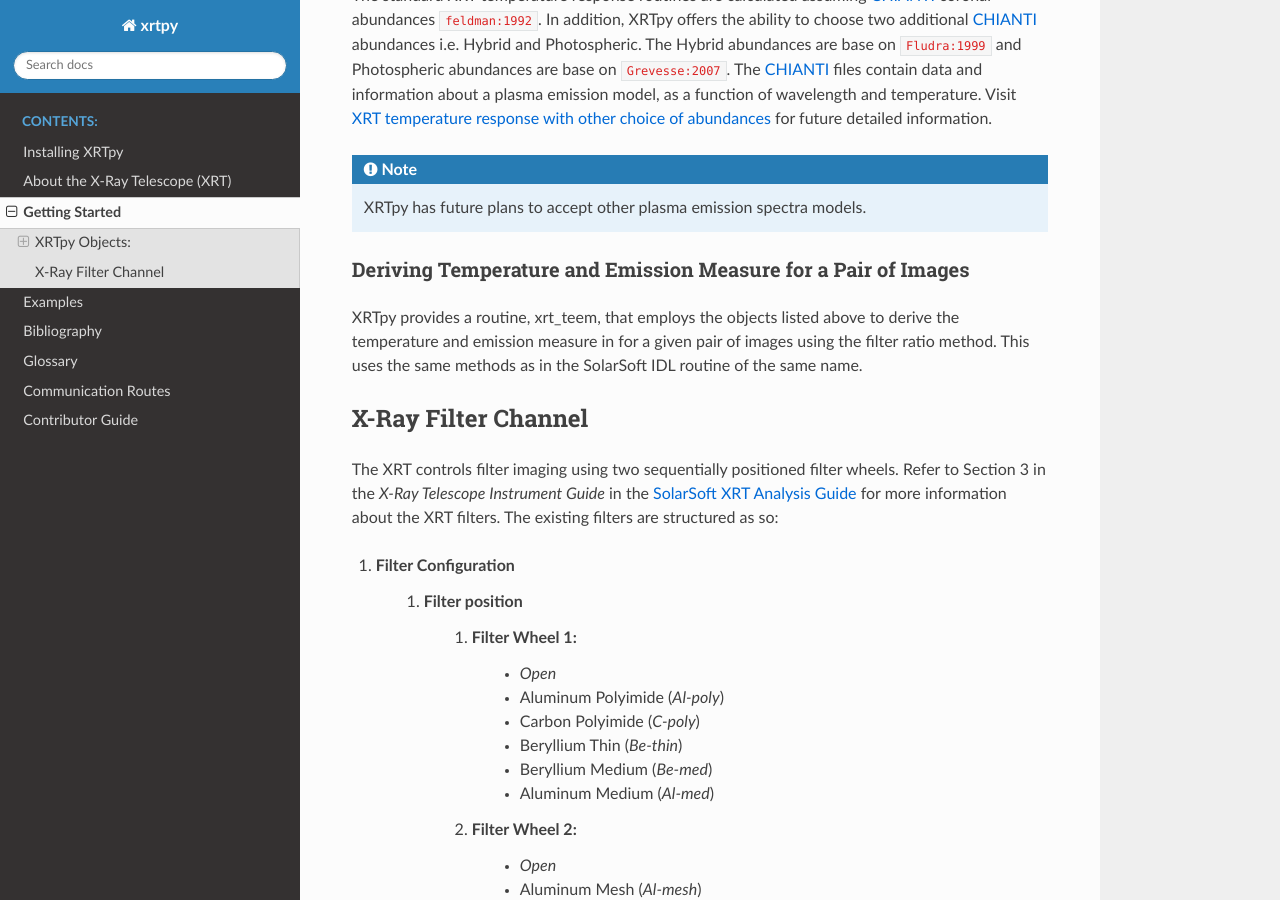
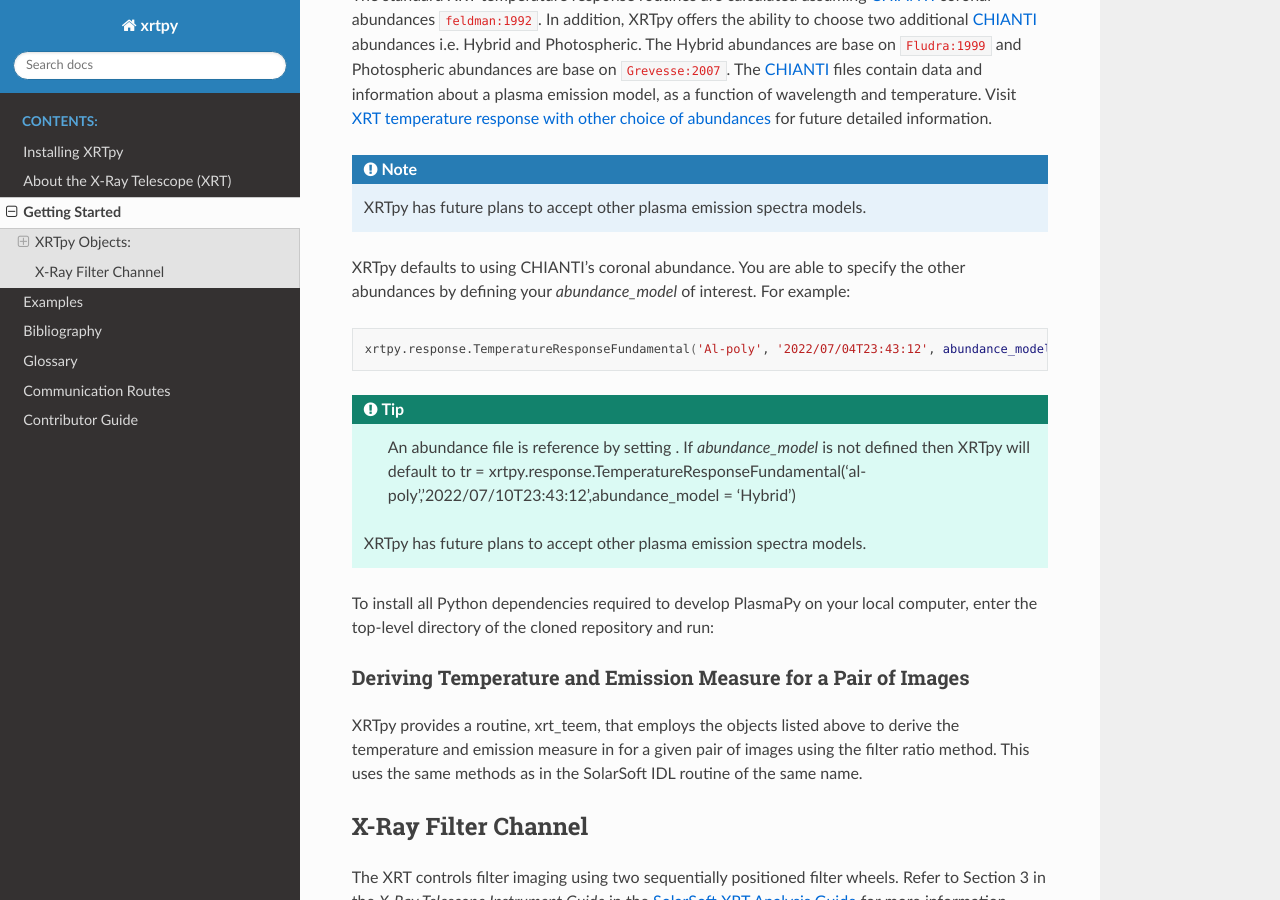
Before and after one commit to HinodeXRT/xrtpy, a Sphinx documentation site: the page built from docs/getting_started.rst, in a window 1280 px wide and 900 px high, scrolled down 963 px. Built offline with Sphinx 7.4.7 and the Read the Docs theme 2.0.0, drawn with Linux system fonts in a browser that asks for light colours; cross-references to code outside the pages are shown as plain code.

Commit message:
Adding a TIP on how to call a different abundance model

```diff
--- a/docs/getting_started.rst
+++ b/docs/getting_started.rst
@@ -40,7 +40,30 @@ The `CHIANTI`_ files contain data and information about a plasma emission model,
 Visit `XRT temperature response with other choice of abundances`_ for future detailed information.
 
 .. note::
+    XRTpy has future plans to accept other plasma emission spectra models.
+
+XRTpy defaults to using CHIANTI's coronal abundance. You are able to specify the other abundances by defining
+your `abundance_model` of interest. For example:
+
+.. code-block:: bash
+
+   xrtpy.response.TemperatureResponseFundamental('Al-poly', '2022/07/04T23:43:12', abundance_model = 'Hybrid')
+
+
+.. tip::
+    An abundance file is reference by setting . If `abundance_model` is not defined then XRTpy will default to
+    tr = xrtpy.response.TemperatureResponseFundamental('al-poly','2022/07/10T23:43:12',abundance_model = 'Hybrid')
    XRTpy has future plans to accept other plasma emission spectra models.
+
+
+
+To install all Python dependencies required to develop PlasmaPy on your
+local computer, enter the top-level directory of the cloned repository
+and run:
+
+
+
+
 
 Deriving Temperature and Emission Measure for a Pair of Images
 --------------------------------------------------------------
```
